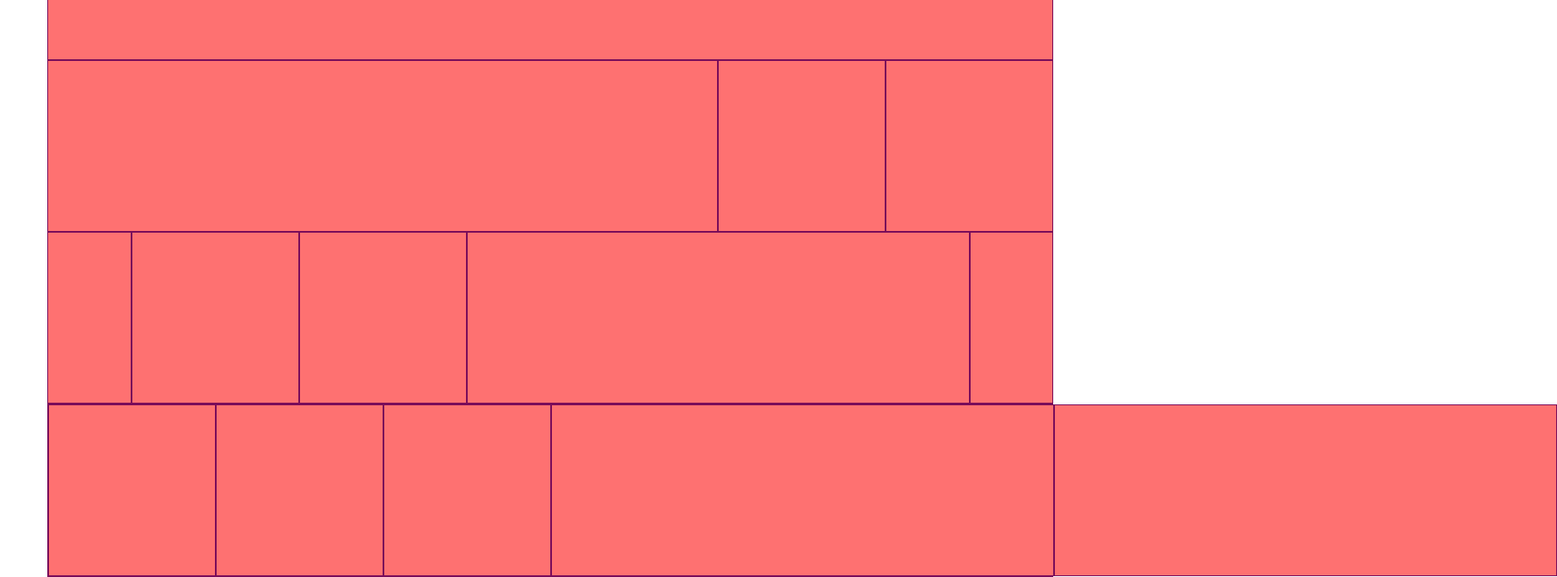
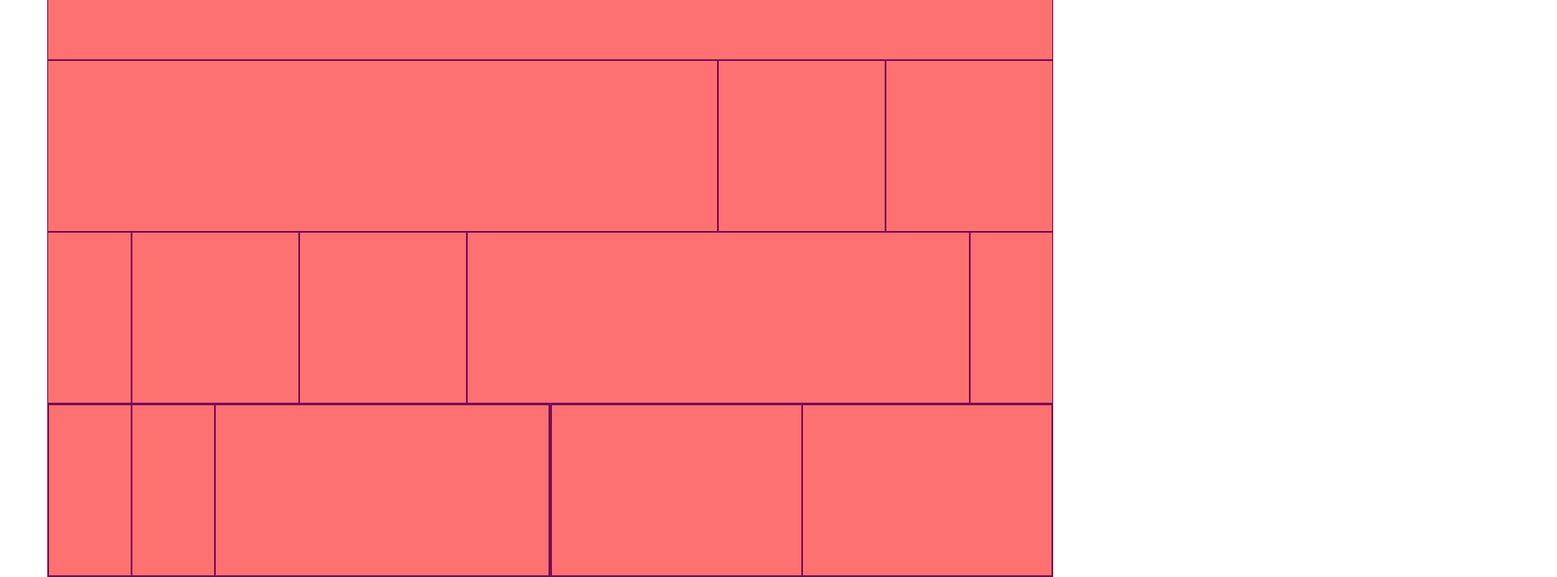
Before and after one commit to ser911/html-css-12bool, a plain HTML site: page index.html in a window 1280 px wide. Shown: the part 330-1002 px from the top of the page at 86% size, 1811 px wide, since content can reach past the window. Drawn offline with Linux system fonts and the light colour scheme.

Commit message:
Last row  width fix

```diff
--- a/css/12bool.css
+++ b/css/12bool.css
@@ -62,6 +62,10 @@
   display: inline-block;
   float: left;
 }
+
+.row > [ class *="col-"] > .row{
+  width: 100%;
+}
 /* /COLUMNS */
 
 /* OFFSETS */
```
Also changed, not shown: index.html (+2 -1 lines).
